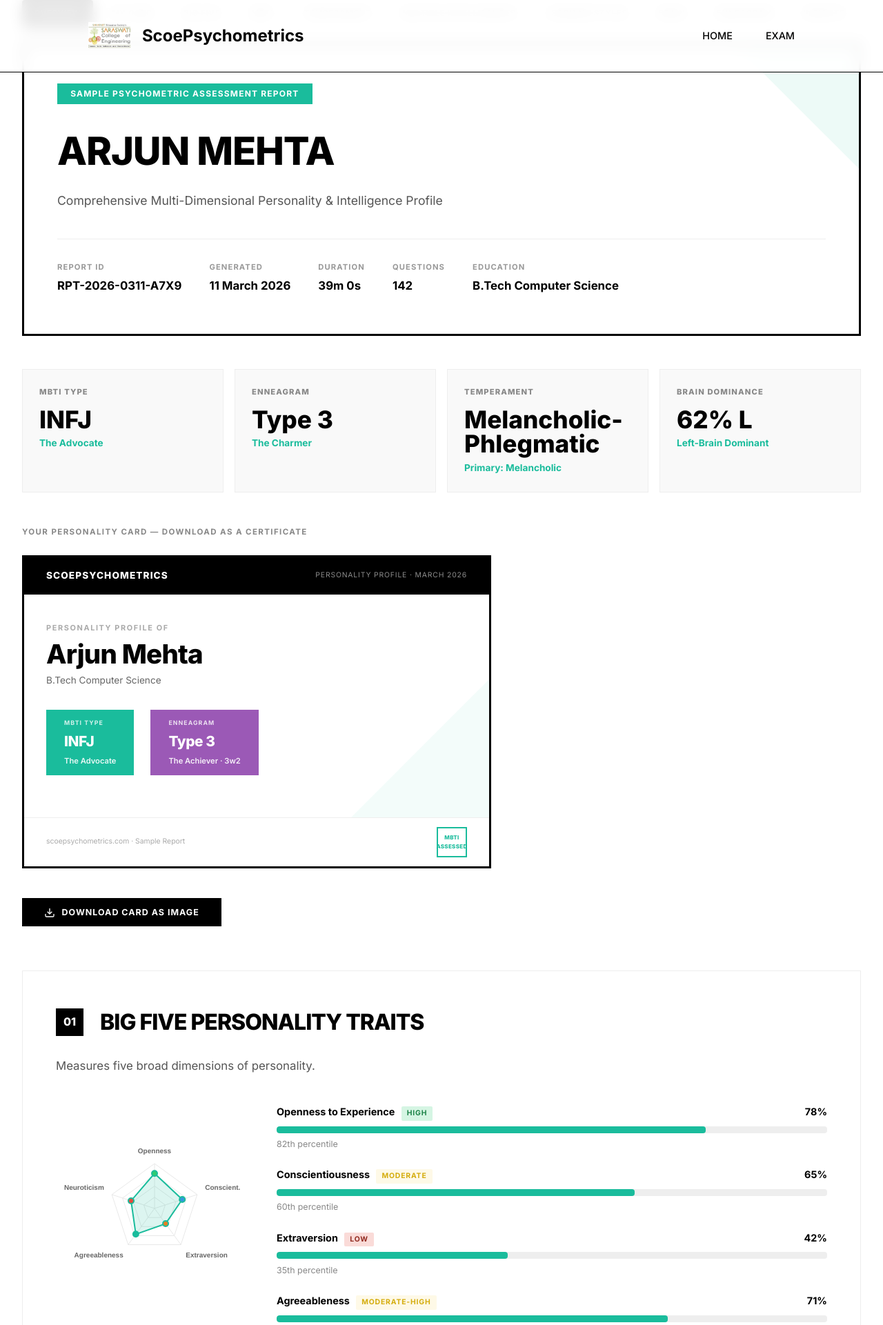
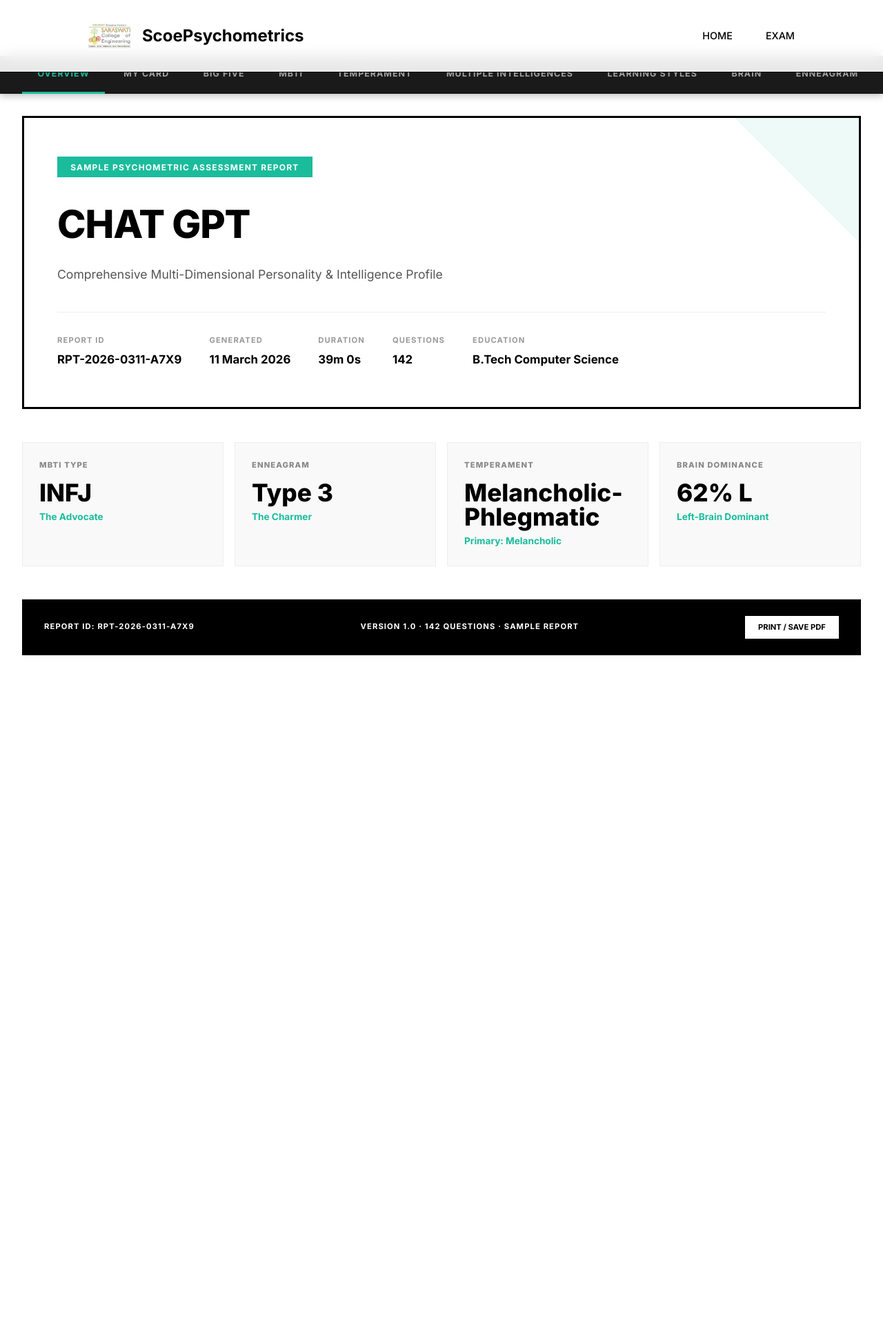
Before and after one commit to sairajmote/ScoePsychometrics, a FastAPI app: page /sample-report in a window 1280 px wide. Shown: the top 1921 px of the page at 69% size. After the commit the page ends 950 px from the top, so only its background shows below. Run offline with FastAPI, Linux system fonts and the light colour scheme.

Commit message:
avbar needs fixing I dont understand clankers!

```diff
--- a/frontend/static/data/sample_report_data.json
+++ b/frontend/static/data/sample_report_data.json
@@ -4,8 +4,8 @@
         "generated_at": "2026-03-11T23:15:00+05:30",
         "version": "1.0",
         "candidate": {
-            "name": "Arjun Mehta",
-            "email": "arjun.mehta@example.com",
+            "name": "Chat GPT",
+            "email": "chatgpt@openai.com",
             "age": 24,
             "gender": "male",
             "education": "B.Tech Computer Science"
--- a/frontend/templates/sample_report.html
+++ b/frontend/templates/sample_report.html
@@ -16,20 +16,38 @@
         }
 
         .section-nav {
-            max-width: 1400px; margin: 0 auto; padding: 0 2rem 1.5rem;
+            max-width: 100%;
+            padding: 0 2rem;
             overflow-x: auto; white-space: nowrap; scrollbar-width: none;
+            background: #1a1a1a;
+            position: sticky;
+            top: 81px;
+            z-index: 900;
+            box-shadow: 0 3px 10px rgba(0,0,0,0.25);
         }
         .section-nav::-webkit-scrollbar { display: none; }
-        .section-nav a {
-            display: inline-block; padding: 0.6rem 1.1rem;
-            font-size: 0.72rem; font-weight: 700; text-transform: uppercase;
-            letter-spacing: 0.06em; text-decoration: none; color: #666;
-            transition: all 0.3s; border-radius: 4px; margin-right: 0.3rem;
+        div.section-nav a {
+            display: inline-block !important;
+            padding: 1rem 1.4rem !important;
+            font-size: 0.78rem !important;
+            font-weight: 700 !important;
+            text-transform: uppercase !important;
+            letter-spacing: 0.08em !important;
+            text-decoration: none !important;
+            color: rgba(255,255,255,0.6) !important;
+            transition: all 0.2s !important;
+            border-bottom: 3px solid transparent !important;
+            margin-bottom: 0 !important;
+            position: static !important;
         }
-        .section-nav a:hover { color: #000; background: #f0f0f0; }
-        .section-nav a.active { color: #fff; background: #000; }
+        div.section-nav a::after { display: none !important; }
+        div.section-nav a:hover { color: #fff !important; border-bottom-color: rgba(255,255,255,0.3) !important; }
+        div.section-nav a.active { color: #1abc9c !important; border-bottom: 3px solid #1abc9c !important; }
 
-        .report-shell { max-width: 1400px; margin: 0 auto 5rem; padding: 0 2rem; }
+        .report-shell { max-width: 1400px; margin: 0 auto 5rem; padding: 2rem 2rem 0; }
+
+        /* Push page body down so fixed header doesn't cover section-nav */
+        body { padding-top: 81px; }
 
         /* Cover */
         .report-cover {
@@ -203,7 +221,9 @@
         .cert-download-btn:hover { background: #333; }
         .cert-download-btn svg { width: 16px; height: 16px; stroke: #fff; fill: none; stroke-width: 2; }
 
-        .chart-wrap { position: relative; }
+        /* Page switching — sections start visible so Chart.js can size canvases, then JS hides non-active */
+        .page-section { animation: pageIn 0.25s ease; }
+        @keyframes pageIn { from { opacity: 0; transform: translateY(8px); } to { opacity: 1; transform: translateY(0); } }
         @media print {
             .section-nav, .report-footer-bar { display: none !important; }
             .report-shell { margin: 0; padding: 0; max-width: 100%; }
@@ -225,18 +245,18 @@
         </nav>
     </header>
 
-    <nav class="section-nav">
-        <a href="#sec-overview" class="active">Overview</a>
-        <a href="#sec-card">My Card</a>
-        <a href="#sec-big5">Big Five</a>
-        <a href="#sec-mbti">MBTI</a>
-        <a href="#sec-temperament">Temperament</a>
-        <a href="#sec-mi">Multiple Intelligences</a>
-        <a href="#sec-learning">Learning Styles</a>
-        <a href="#sec-brain">Brain</a>
-        <a href="#sec-enneagram">Enneagram</a>
-        <a href="#sec-insights">Insights</a>
-    </nav>
+    <div class="section-nav">
+        <a href="javascript:void(0)" data-page="sec-overview" class="active" onclick="showPage('sec-overview')">Overview</a>
+        <a href="javascript:void(0)" data-page="sec-card" onclick="showPage('sec-card')">My Card</a>
+        <a href="javascript:void(0)" data-page="sec-big5" onclick="showPage('sec-big5')">Big Five</a>
+        <a href="javascript:void(0)" data-page="sec-mbti" onclick="showPage('sec-mbti')">MBTI</a>
+        <a href="javascript:void(0)" data-page="sec-temperament" onclick="showPage('sec-temperament')">Temperament</a>
+        <a href="javascript:void(0)" data-page="sec-mi" onclick="showPage('sec-mi')">Multiple Intelligences</a>
+        <a href="javascript:void(0)" data-page="sec-learning" onclick="showPage('sec-learning')">Learning Styles</a>
+        <a href="javascript:void(0)" data-page="sec-brain" onclick="showPage('sec-brain')">Brain</a>
+        <a href="javascript:void(0)" data-page="sec-enneagram" onclick="showPage('sec-enneagram')">Enneagram</a>
+        <a href="javascript:void(0)" data-page="sec-insights" onclick="showPage('sec-insights')">Insights</a>
+    </div>
 
     <main class="report-shell" id="report-root">
         <div style="text-align:center;padding:5rem;"><p>Loading sample report...</p></div>
@@ -258,9 +278,10 @@
             const ins = D.composite_insights;
             let html = '';
 
-            // COVER
+            // COVER + SNAPSHOT grouped as one Overview page
+            html += `<div class="page-section" id="sec-overview">`;
             html += `
-            <div class="report-cover" id="sec-overview">
+            <div class="report-cover">
                 <div class="cover-badge">Sample Psychometric Assessment Report</div>
                 <h1 class="cover-title">${meta.candidate.name.toUpperCase()}</h1>
                 <div class="cover-subtitle">Comprehensive Multi-Dimensional Personality &amp; Intelligence Profile</div>
@@ -282,11 +303,12 @@
                 <div class="snap-card"><div class="snap-label">Temperament</div><div class="snap-value">${temp.blend_label}</div><div class="snap-sub">Primary: ${temp.primary.charAt(0).toUpperCase()+temp.primary.slice(1)}</div></div>
                 <div class="snap-card"><div class="snap-label">Brain Dominance</div><div class="snap-value">${bh.scores.left.percentage}% L</div><div class="snap-sub">${bh.dominant_hemisphere==='left'?'Left-Brain Dominant':'Right-Brain Dominant'}</div></div>
             </div>`;
+            html += `</div>`; // end sec-overview
 
             // CERTIFICATE CARD
             const certDate = new Date().toLocaleDateString('en-IN', { year: 'numeric', month: 'long' });
             html += `
-            <div class="cert-section" id="sec-card">
+            <div class="page-section cert-section" id="sec-card">
                 <h3>Your Personality Card — Download as a Certificate</h3>
                 <div class="cert-card" id="cert-card-el">
                     <div class="cert-top-bar">
@@ -331,7 +353,7 @@
                     <span class="hbar-tag">${t.percentile}th percentile</span>
                 </li>`).join('');
             html += `
-            <div class="section-block" id="sec-big5">
+            <div class="page-section section-block" id="sec-big5">
                 <div class="section-heading"><span class="section-num">01</span><h2>${b5.label}</h2></div>
                 <div class="section-desc">${b5.description}</div>
                 <div style="display:grid;grid-template-columns:280px 1fr;gap:2.5rem;align-items:start;">
@@ -356,7 +378,7 @@
                 return `<div class="cog-card"><div class="cog-role">${r}</div><div class="cog-code">${fn.code}</div><div class="cog-name">${fn.label}</div><div class="cog-strength">${fn.strength}%</div></div>`;
             }).join('');
             html += `
-            <div class="section-block" id="sec-mbti">
+            <div class="page-section section-block" id="sec-mbti">
                 <div class="section-heading"><span class="section-num">02</span><h2>${mbti.label}</h2></div>
                 <div class="section-desc">${mbti.description}</div>
                 <div class="mbti-type-display"><div class="mbti-type-code">${mbti.result_type}</div><div class="mbti-type-name">${mbti.type_label}</div></div>
@@ -370,7 +392,7 @@
             const tempCards = Object.entries(temp.scores).map(([k,v]) => `
                 <div class="temp-trait-card"><div class="temp-trait-name">${v.label} — ${v.percentage}%</div><div>${v.traits.map(t=>`<span class="temp-tag">${t}</span>`).join('')}</div></div>`).join('');
             html += `
-            <div class="section-block" id="sec-temperament">
+            <div class="page-section section-block" id="sec-temperament">
                 <div class="section-heading"><span class="section-num">03</span><h2>${temp.label}</h2></div>
                 <div class="section-desc">${temp.description}</div>
                 <div class="temp-blend"><div class="temp-blend-label">${temp.blend_label}</div></div>
@@ -390,7 +412,7 @@
                     <span class="hbar-tag">${i.percentile}th percentile · ${i.career_hints.join(', ')}</span>
                 </li>`).join('');
             html += `
-            <div class="section-block" id="sec-mi">
+            <div class="page-section section-block" id="sec-mi">
                 <div class="section-heading"><span class="section-num">04</span><h2>${mi.label}</h2></div>
                 <div class="section-desc">${mi.description}</div>
                 <div style="display:grid;grid-template-columns:320px 1fr;gap:2.5rem;align-items:start;">
@@ -408,7 +430,7 @@
                     <div class="ls-tips">${s.study_tips.map(t=>`<div>→ ${t}</div>`).join('')}</div>
                 </div>`).join('');
             html += `
-            <div class="section-block" id="sec-learning">
+            <div class="page-section section-block" id="sec-learning">
                 <div class="section-heading"><span class="section-num">05</span><h2>${ls.label}</h2></div>
                 <div class="section-desc">${ls.description}</div>
                 <div style="display:grid;grid-template-columns:200px 1fr;gap:2.5rem;align-items:start;">
@@ -420,7 +442,7 @@
 
             // SECTION 6: BRAIN HEMISPHERES
             html += `
-            <div class="section-block" id="sec-brain">
+            <div class="page-section section-block" id="sec-brain">
                 <div class="section-heading"><span class="section-num">06</span><h2>${bh.label}</h2></div>
                 <div class="section-desc">${bh.description}</div>
                 <div class="brain-display">
@@ -443,7 +465,7 @@
 
             // SECTION 7: ENNEAGRAM
             html += `
-            <div class="section-block" id="sec-enneagram">
+            <div class="page-section section-block" id="sec-enneagram">
                 <div class="section-heading"><span class="section-num">07</span><h2>${en.label}</h2></div>
                 <div class="section-desc">${en.description}</div>
                 <div class="ennea-hero">
@@ -474,7 +496,7 @@
 
             // COMPOSITE INSIGHTS
             html += `
-            <div class="insights-block" id="sec-insights">
+            <div class="page-section insights-block" id="sec-insights">
                 <h2>Composite Insights</h2>
                 <div class="insights-summary">${ins.personality_summary}</div>
                 <div class="insights-columns">
@@ -581,13 +603,21 @@
                 }
             });
 
-            // Scroll spy
-            const navLinks = document.querySelectorAll('.section-nav a');
-            window.addEventListener('scroll', () => {
-                let cur = '';
-                document.querySelectorAll('[id^="sec-"]').forEach(s => { if (window.scrollY >= s.offsetTop - 160) cur = s.id; });
-                navLinks.forEach(a => a.classList.toggle('active', a.getAttribute('href') === '#'+cur));
+            // All sections rendered and charts drawn — now hide all except Overview
+            showPage('sec-overview');
+        }
+
+        function showPage(pageId) {
+            // Hide all page sections
+            document.querySelectorAll('.page-section').forEach(s => s.style.display = 'none');
+            // Show the target
+            const target = document.getElementById(pageId);
+            if (target) target.style.display = 'block';
+            // Update nav highlight
+            document.querySelectorAll('.section-nav a').forEach(a => {
+                a.classList.toggle('active', a.dataset.page === pageId);
             });
+            window.scrollTo({ top: 0, behavior: 'smooth' });
         }
 
         function downloadCard() {
```
